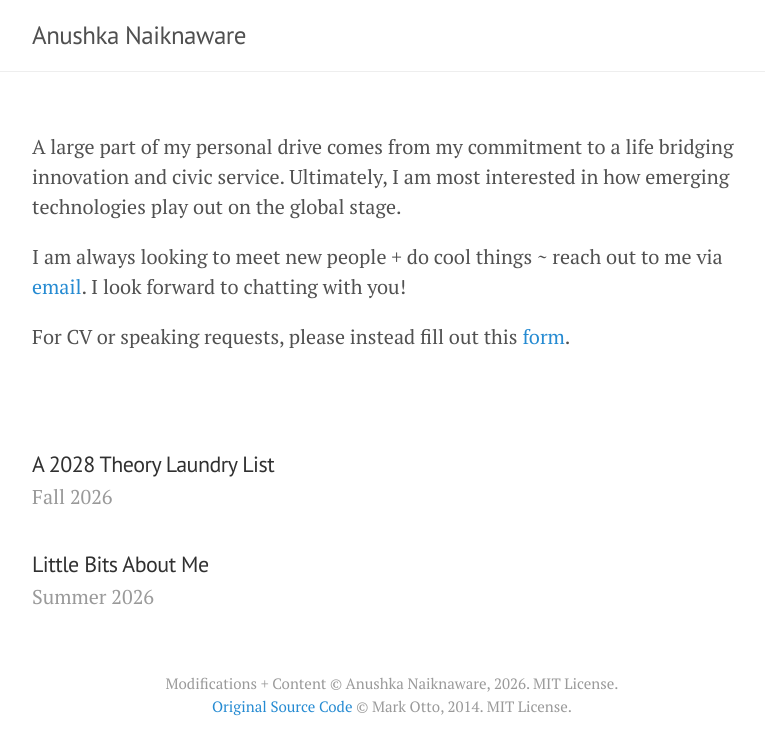
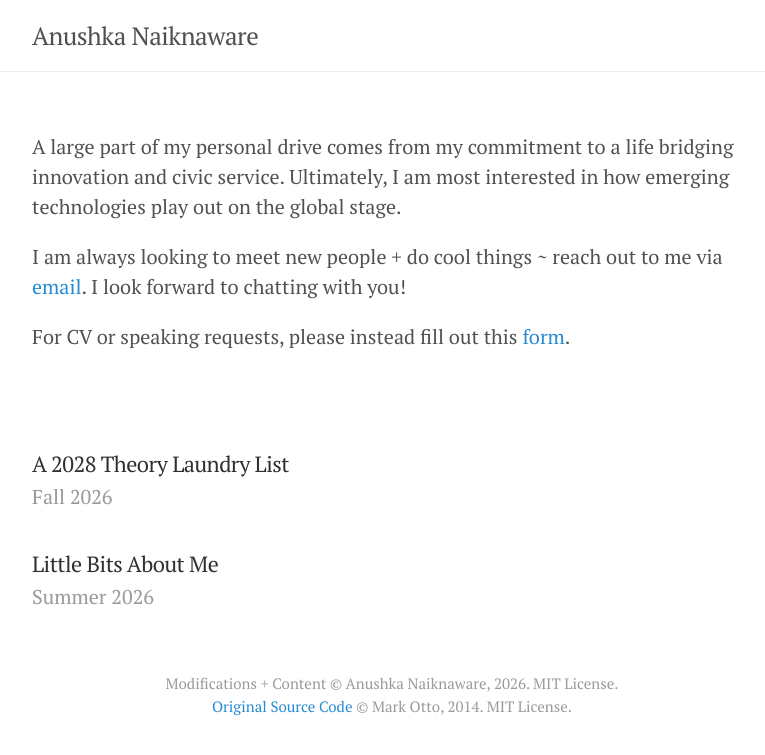
Before and after one commit to anushkanaiknaware/anushkanaiknaware.github.io, a Jekyll site: the page built from index.html, in a window 1280 px wide. Shown: the top 755 px of the page, without its empty margins (248-1013 px from the left). Built offline with Jekyll 4.4.1, drawn with Linux system fonts in a browser that asks for light colours; the list of posts is cut into pages by our own code.

Commit message:
font change

```diff
--- a/_includes/head.html
+++ b/_includes/head.html
@@ -19,7 +19,7 @@
   <link rel="stylesheet" href="{{ '/public/css/poole.css' | absolute_url }}">
   <link rel="stylesheet" href="{{ '/public/css/syntax.css' | absolute_url }}">
   <link rel="stylesheet" href="{{ '/public/css/lanyon.css' | absolute_url }}">
-  <link rel="stylesheet" href="https://fonts.googleapis.com/css?family=PT+Serif:400,400italic,700%7CPT+Sans:400">
+  <link rel="stylesheet" href="https://fonts.googleapis.com/css?family=PT+Serif:400,400italic,700">
 
   <link rel="apple-touch-icon-precomposed" sizes="144x144" href="{{ '/public/apple-touch-icon-precomposed.png' | absolute_url }}">
   <link rel="shortcut icon" href="{{ '/public/favicon.ico' | absolute_url }}">
--- a/public/css/lanyon.css
+++ b/public/css/lanyon.css
@@ -45,7 +45,7 @@ html {
 }
 
 h1, h2, h3, h4, h5, h6 {
-  font-family: "PT Sans", Helvetica, Arial, sans-serif;
+  font-family: "PT Serif", Georgia, "Times New Roman", serif;
   font-weight: 400;
   color: #313131;
   letter-spacing: -.025rem;
```
